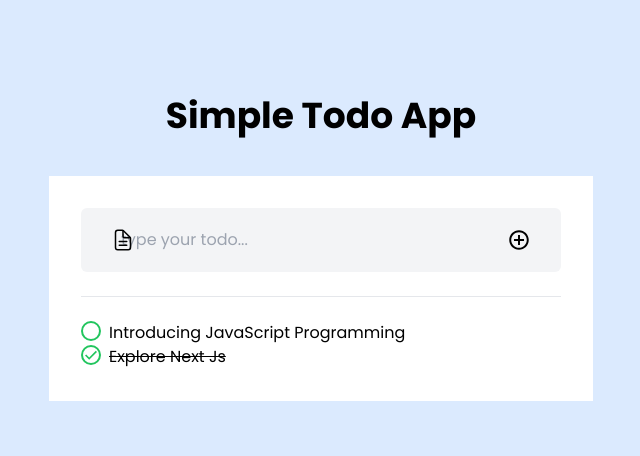
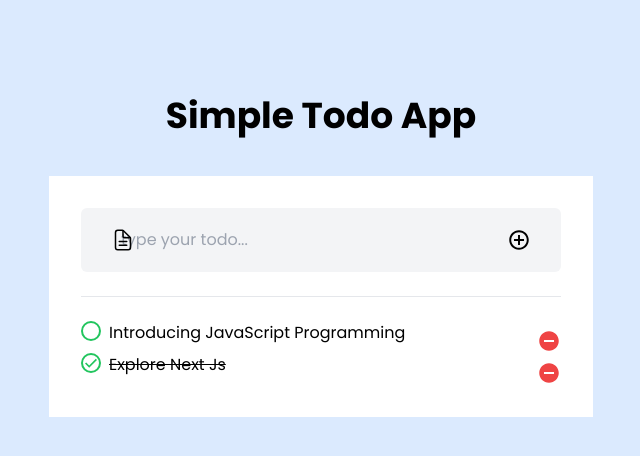
Before and after one commit to arifraj9911/todo_app_next_projects, a Next.js app: page / in a window 1280 px wide. Shown: the top 456 px of the page, without its empty margins (319-959 px from the left). Built offline with nearby package versions, Linux system fonts and the light colour scheme.

Commit message:
todo delete functionality with reducer added

```diff
--- a/src/components/TodoApp/TodoApp.jsx
+++ b/src/components/TodoApp/TodoApp.jsx
@@ -4,7 +4,8 @@ import React, { useState } from "react";
 import { IoDocumentTextOutline } from "react-icons/io5";
 import { IoMdAddCircleOutline } from "react-icons/io";
 import { useDispatch, useSelector } from "react-redux";
-import { toggle } from "@/redux/actions";
+import { deleteTodo, toggle } from "@/redux/actions";
+import { IoMdRemoveCircle } from "react-icons/io";
 
 const TodoApp = () => {
   const todos = useSelector((state) => state);
@@ -13,6 +14,10 @@ const TodoApp = () => {
   const handleToggle = (todoId) => {
     dispatch(toggle(todoId));
   };
+
+  const handleDelete = (todoId)=>{
+    dispatch(deleteTodo(todoId))
+  }
 
   // console.log(todos)
 
@@ -40,7 +45,8 @@ const TodoApp = () => {
         <hr className="my-6" />
         <div className="flex flex-col">
           {todos.map((todo) => (
-            <div className="flex" key={todo.id}>
+            <div key={todo.id} className="flex justify-between space-y-2">
+                <div className="flex" >
               <div className="rounded-full bg-white border-2  w-5 h-5 flex flex-shrink-0 justify-center items-center mr-2 border-green-500 focus-within:border-green-500">
                 <input
                   type="checkbox"
@@ -62,6 +68,10 @@ const TodoApp = () => {
                 {todo.text}
               </span>
             </div>
+            <button onClick={()=>handleDelete(todo.id)}>
+            <IoMdRemoveCircle className="text-2xl text-red-500"/>
+            </button>
+            </div>
           ))}
         </div>
       </div>
--- a/src/redux/actions.js
+++ b/src/redux/actions.js
@@ -14,7 +14,7 @@ export const toggle = (todoId)=>{
     }
 }
 
-export const handleDelete = (todoId)=>{
+export const deleteTodo = (todoId)=>{
     return {
         type:DELETE,
         payload:todoId
```
